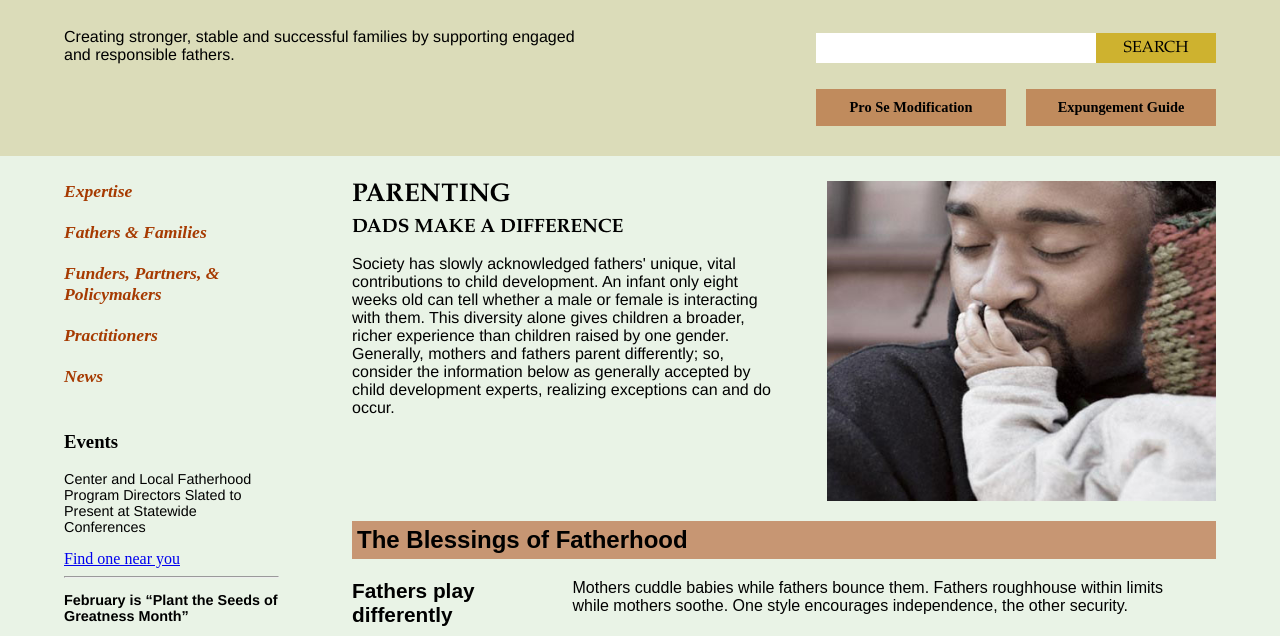
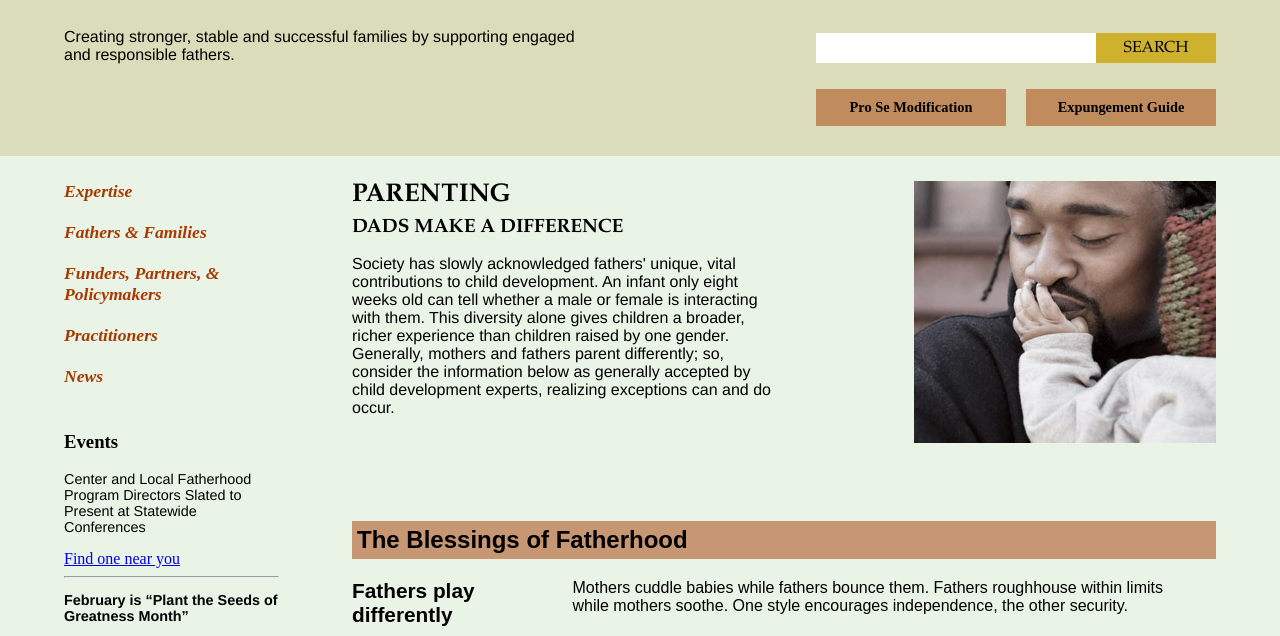
Before and after one commit to mccainwill/cff, a plain HTML site: page index.html in a window 1280 px wide. Shown: the part 103-739 px from the top of the page. Drawn offline with Linux system fonts and the light colour scheme.

Commit message:
Image size changes

```diff
--- a/css/style.css
+++ b/css/style.css
@@ -1151,6 +1151,7 @@ footer{
 	.parenting img{
 		float:right;
 		max-height: 320px;
+		width: 35%;
 	}
 
 	.banner_heading{
```
